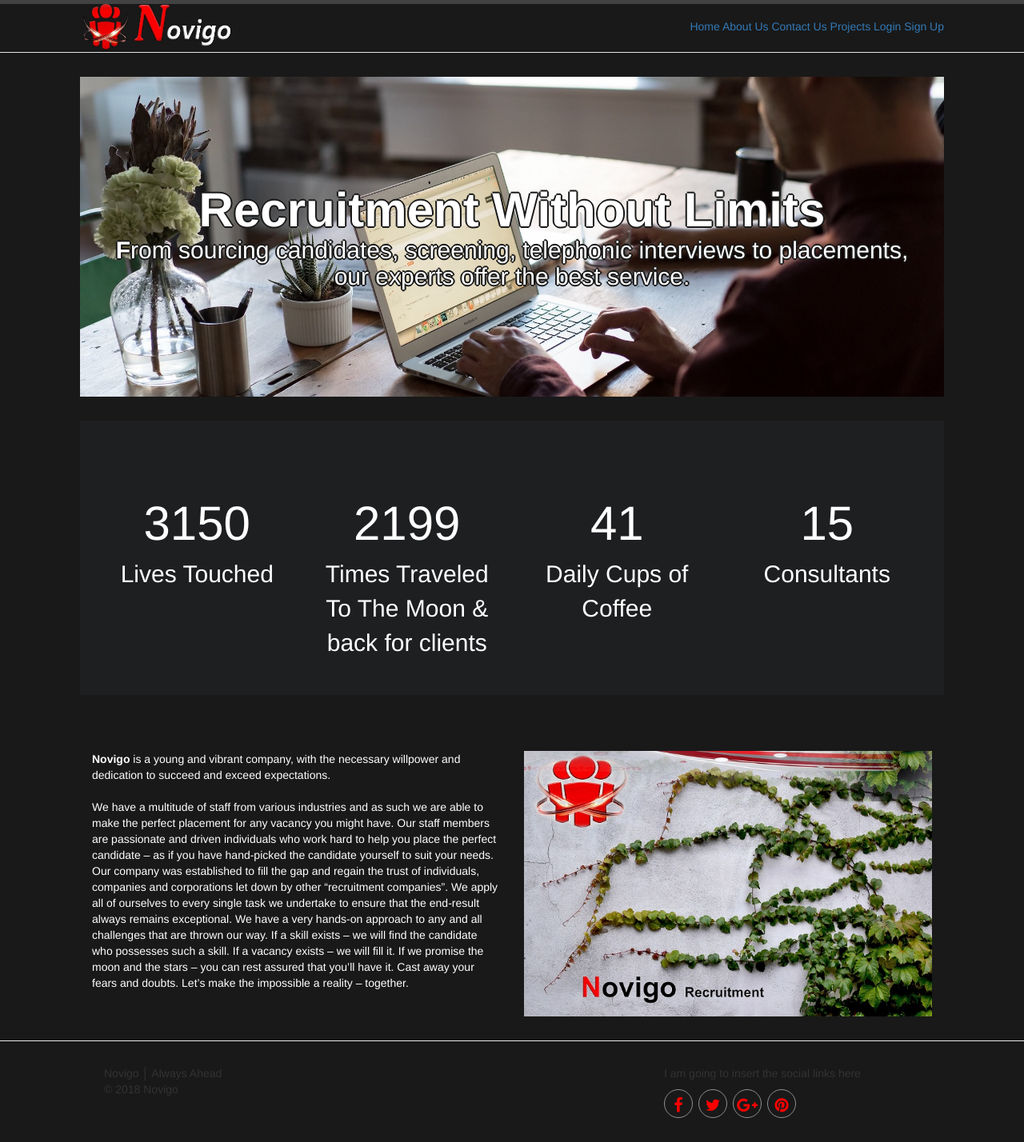
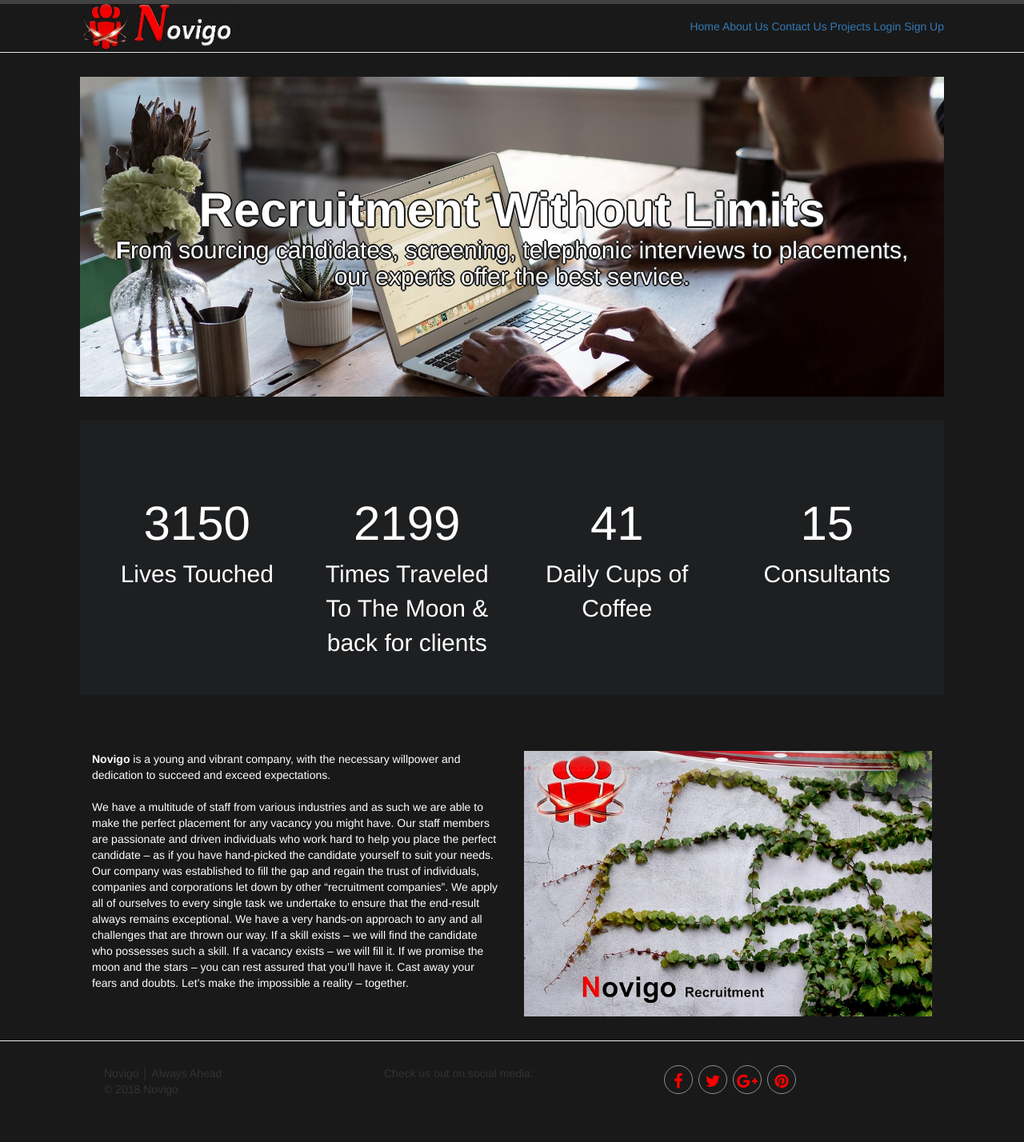
Before and after one commit to Hermankoch/hermankoch.github.io, a Jekyll site: the page built from index.html, in a window 1280 px wide. Shown: the whole page at 80% size. Built offline with Jekyll 4.4.1, drawn with Linux system fonts in a browser that asks for light colours.

Commit message:
Update footer.html

```diff
--- a/_includes/footer.html
+++ b/_includes/footer.html
@@ -6,10 +6,10 @@
     <div class="container-fluid">
       <div class="row">
         <div class="col-sm-12">
-          <p class="col-sm-8">Novigo &boxv; Always Ahead <br /> &copy; 2018 Novigo</P>
+          <p class="col-sm-4">Novigo &boxv; Always Ahead <br /> &copy; 2018 Novigo</P>
+          <p class="col-sm-4">Check us out on social media:</p>
         <div class="col-sm-4">
           <div class="sosial-links">
-            <p>I am going to insert the social links here</p>
             <a href="#"><i class="fa fa-facebook fa-lg"></i></a>
             <a href="#"><i class="fa fa-twitter fa-lg"></i></a>
             <a href="#"><i class="fa fa-google-plus fa-lg"></i></a>
```
